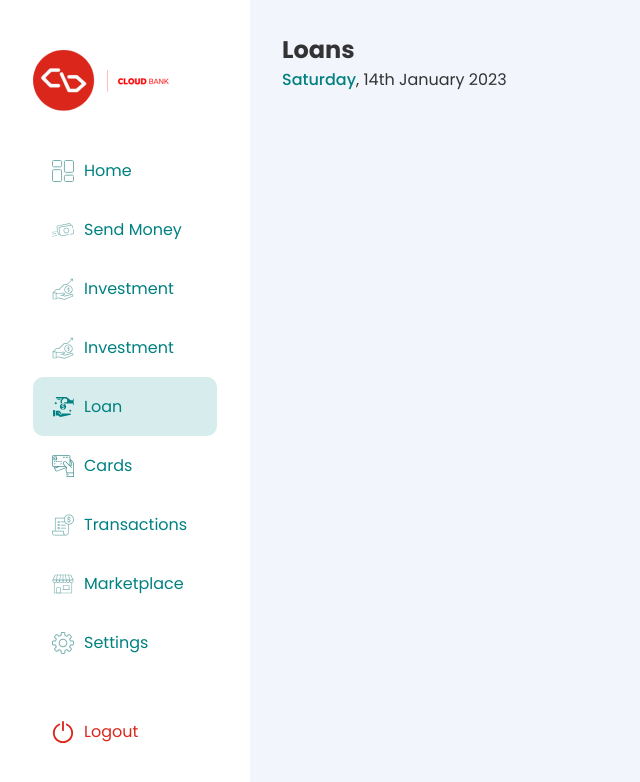
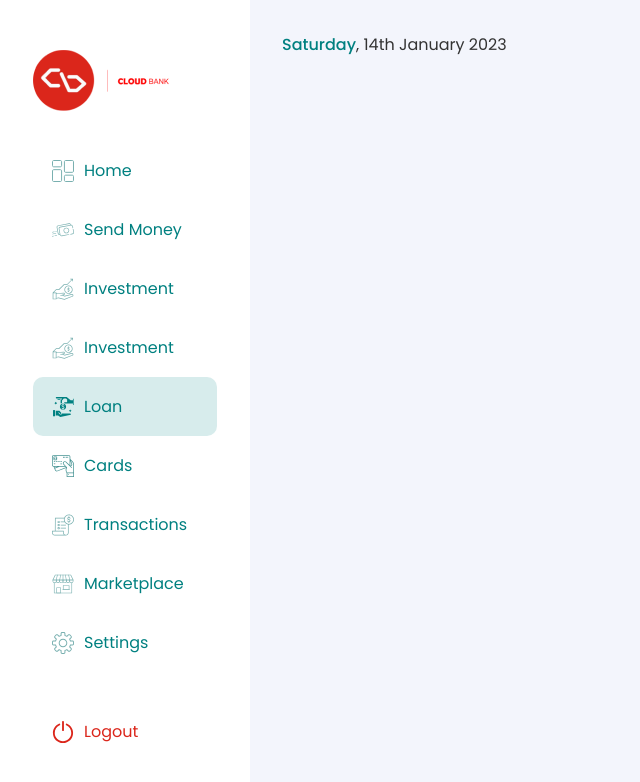
Before and after one commit to Devdre1909/cloudbank-test, a React (Vite) app: page /dashboard in a window 1280 px wide. Shown: the top 782 px of the page, without its empty margins (0-640 px from the left). Built offline with nearby package versions, Linux system fonts and the light colour scheme.

Commit message:
create dashboard context

```diff
--- a/src/App.jsx
+++ b/src/App.jsx
@@ -1,15 +1,17 @@
 import { BrowserRouter, Navigate, Route, Routes } from "react-router-dom";
 
 import Dashboard from "./layout/dashboard";
-import DashboardHome from "./pages/dashboard/loan";
+import LoanDashboard from "./pages/dashboard/loan";
+import HomeDashboard from "./pages/dashboard/home";
 
 function App() {
   return (
     <BrowserRouter>
       <Routes>
         <Route path="/" element={<Navigate to="/dashboard/loan" />} />
-        <Route path="/dashboard" exact element={<Dashboard />}>
-          <Route index path="loan" exact element={<DashboardHome />} />
+        <Route path="/dashboard" element={<Dashboard />}>
+          <Route index path="home" element={<HomeDashboard />} />
+          <Route index path="loan" element={<LoanDashboard />} />
         </Route>
         <Route path="*" element={<Navigate to="/dashboard/home" />} />
       </Routes>
--- a/src/components/Dashboard/Header/header.jsx
+++ b/src/components/Dashboard/Header/header.jsx
@@ -1,10 +1,13 @@
 import React from "react";
+import useDashboard from "../../../providers/dashboard";
 import { getDate } from "../../../utils/getDate";
 
 const DashboardHeader = () => {
+  const { pageTitle } = useDashboard();
+
   return (
     <div className="dashboard-header">
-      <h1 className="dashboard-header__title">Loans</h1>
+      <h1 className="dashboard-header__title">{pageTitle}</h1>
       <p
         className="dashboard-header__text"
         dangerouslySetInnerHTML={{
--- a/src/layout/dashboard.jsx
+++ b/src/layout/dashboard.jsx
@@ -1,31 +1,39 @@
-import React from "react";
+import React, { useEffect } from "react";
 import { Outlet } from "react-router-dom";
 import DashboardHeader from "../components/Dashboard/Header/header";
 import Sidebar from "../components/Dashboard/Sidebar/Sidebar";
 
 import CloudbankLogo from "../assets/brand/cloudbank-icon-only.png";
 import MenuLogo from "../assets/icons/menu.svg";
+import { DashboardProvider } from "../providers/dashboard";
 
 const Dashboard = () => {
   const [isMobileNavOpen, setIsMobileNavOpen] = React.useState(false);
 
   const handleMobileNav = () => {
-    setIsMobileNavOpen(!isMobileNavOpen);
+    // setIsMobileNavOpen(!isMobileNavOpen);
     if (isMobileNavOpen) {
+      document.body.style.overflow = "hidden";
+    } else {
       document.body.style.overflow = "auto";
-    } else {
-      document.body.style.overflow = "hidden";
     }
   };
 
+  useEffect(() => {
+    handleMobileNav();
+  }, [isMobileNavOpen]);
+
   return (
+    <DashboardProvider>
       <div className="dashboard-container">
         <div className="dashboard-container__sidebar">
           <Sidebar />
         </div>
         <div
           className={`dashboard-container__sidebar__mobile ${
-          isMobileNavOpen ? "dashboard-container__sidebar__mobile--active" : ""
+            isMobileNavOpen
+              ? "dashboard-container__sidebar__mobile--active"
+              : ""
           }`}
         >
           <Sidebar />
@@ -43,13 +51,13 @@ const Dashboard = () => {
                 xmlns="http://www.w3.org/2000/svg"
                 fill="none"
                 viewBox="0 0 24 24"
-              stroke-width="1.5"
+                strokeWidth="1.5"
                 stroke="currentColor"
                 style={{ width: "1.5rem", height: "1.5rem" }}
               >
                 <path
-                stroke-linecap="round"
-                stroke-linejoin="round"
+                  strokeLinecap="round"
+                  strokeLinejoin="round"
                   d="M6 18L18 6M6 6l12 12"
                 />
               </svg>
@@ -63,6 +71,7 @@ const Dashboard = () => {
           </div>
         </div>
       </div>
+    </DashboardProvider>
   );
 };
 
--- /dev/null
+++ b/src/pages/dashboard/home.jsx
@@ -0,0 +1,11 @@
+import React from "react";
+import useDashboard from "../../providers/dashboard";
+
+const HomeDashboard = () => {
+  const { setPageTitle } = useDashboard();
+  setPageTitle("Home");
+
+  return <div>HomeDashboard</div>;
+};
+
+export default HomeDashboard;
--- /dev/null
+++ b/src/providers/dashboard.jsx
@@ -0,0 +1,22 @@
+import React, { createContext, useContext, useState } from "react";
+
+const DashboardContext = createContext({
+  pageTitle: "",
+  setPageTitle: () => {},
+});
+
+export const DashboardProvider = ({ children }) => {
+  const [pageTitle, setPageTitle] = useState("");
+
+  const value = { pageTitle, setPageTitle };
+
+  return (
+    <DashboardContext.Provider value={value}>
+      {children}
+    </DashboardContext.Provider>
+  );
+};
+
+const useDashboard = () => useContext(DashboardContext);
+
+export default useDashboard;
```
Lines whose indentation alone changed are shown as unchanged.
